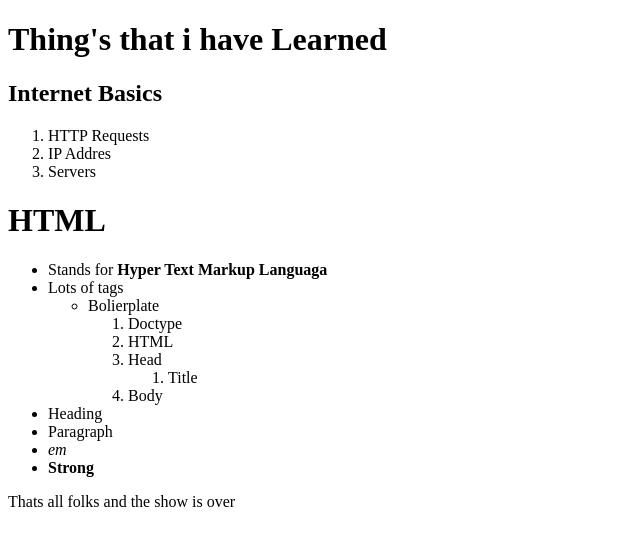
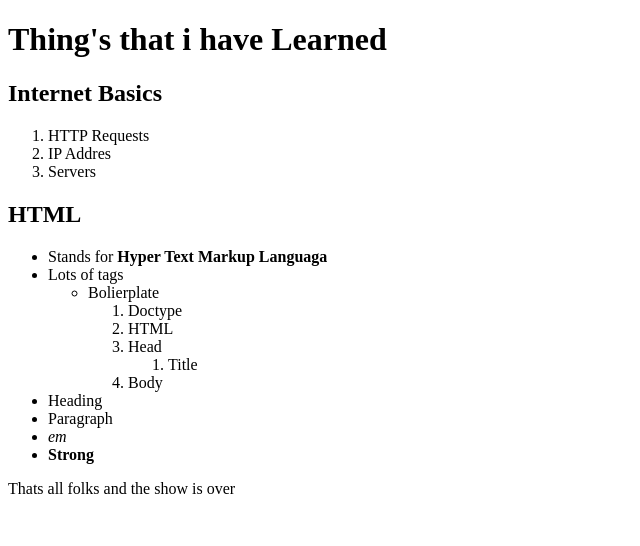
Before and after one commit to syedshaffeeru/projects, a plain HTML site: page index.html in a window 1280 px wide. Shown: the whole page, without its empty margins (0-640 px from the left). Drawn offline with Linux system fonts and the light colour scheme.

Commit message:
Version 3

```diff
--- a/index.html
+++ b/index.html
@@ -20,7 +20,7 @@
         <li>IP Addres</li>
         <li>Servers</li>
     </ol>
-    <h1>HTML</h1>
+    <h2>HTML</h2>
     <ul>
         <li> Stands for <strong>Hyper Text Markup Languaga</strong>  </li>
         <li> Lots of tags </li>
```
